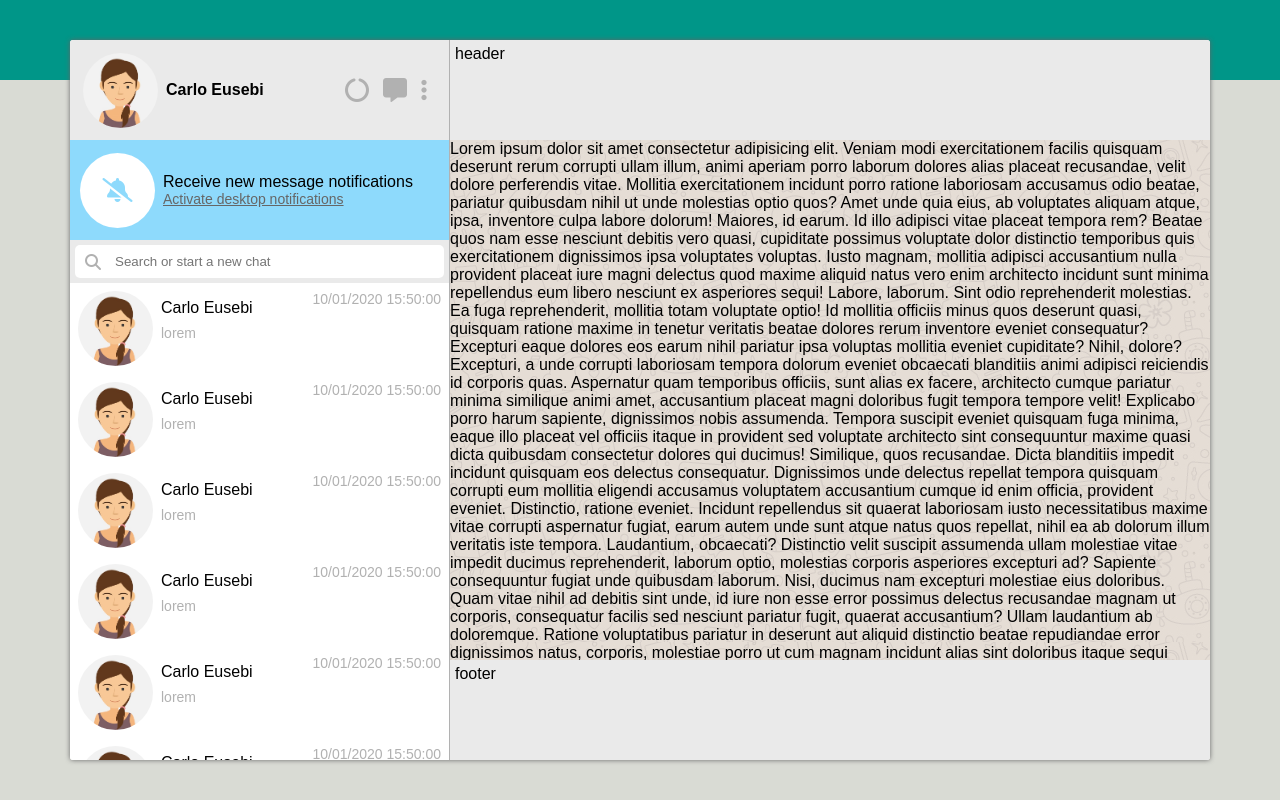
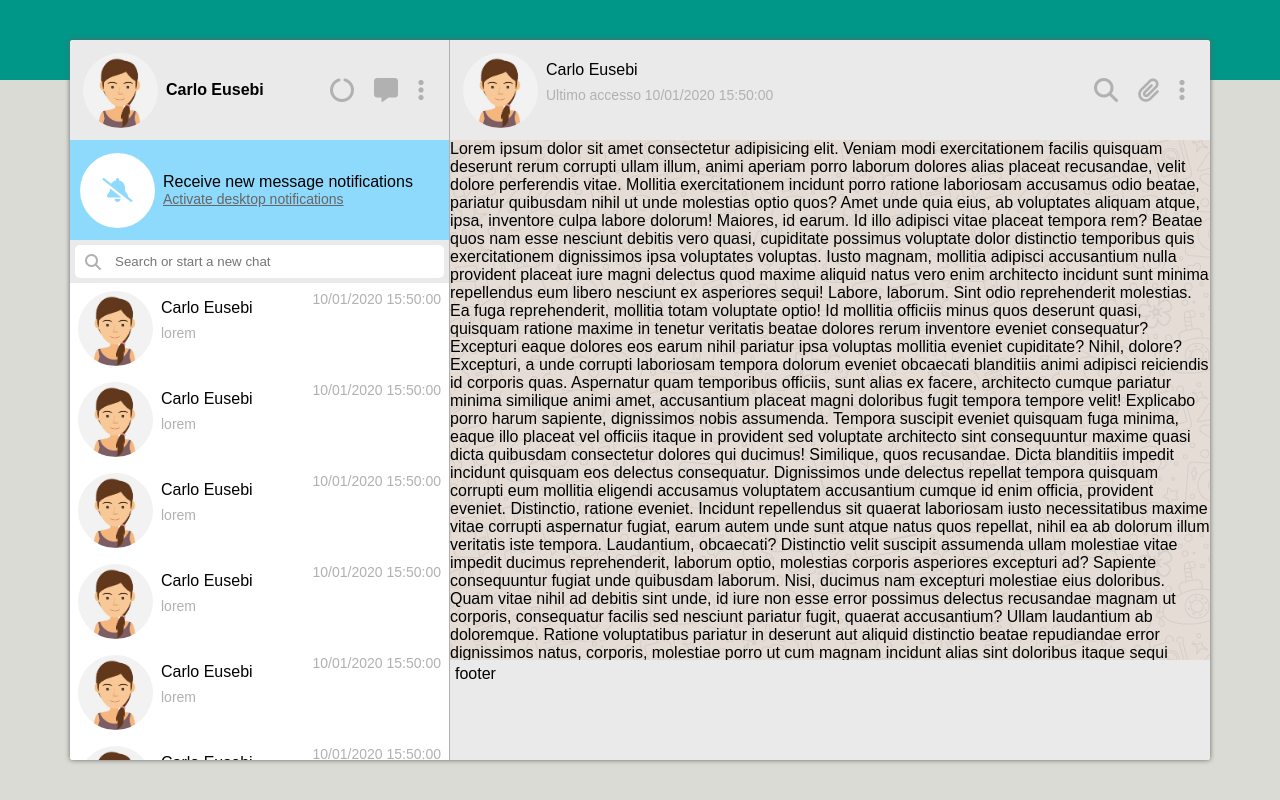
Before and after one commit to carloeusebi/vue-boolzapp, a plain HTML site: page index.html in a window 1280 px wide. Drawn offline with nearby package versions, Linux system fonts and the light colour scheme.

Commit message:
Styled chat header

```diff
--- a/index.html
+++ b/index.html
@@ -51,7 +51,7 @@
                             </p>
                         </div>
 
-                        <div class="profile-buttons">
+                        <div class="activity-buttons">
                             <i class="fa-solid fa-xl fa-circle-notch"></i>
                             <i class="fa-solid fa-xl fa-message"></i>
                             <i class="fa-solid fa-xl fa-ellipsis-vertical"></i>
@@ -316,9 +316,28 @@
 
                 <!-- CHAT PAGE -->
                 <section id="chat">
+
                     <!-- header -->
-                    <header>
-                        header
+                    <header class="d-flex justify-space-between">
+
+                        <!-- contact -->
+                        <div class="contact">
+                            <div class="avatar">
+                                <img src="img/avatar_io.jpg" alt="">
+                            </div>
+                            <div>
+                                <p class="name">Carlo Eusebi</p>
+                                <p class="last-access">Ultimo accesso 10/01/2020 15:50:00</p>
+                            </div>
+                        </div>
+
+                        <!-- chat buttons -->
+                        <div class="activity-buttons">
+                            <i class="fa-solid fa-xl fa-magnifying-glass"></i>
+                            <i class="fa-solid fa-xl fa-paperclip"></i>
+                            <i class="fa-solid fa-xl fa-ellipsis-vertical"></i>
+                        </div>
+
                     </header>
 
                     <div class="chat">
--- a/styles/styles.css
+++ b/styles/styles.css
@@ -75,6 +75,19 @@ body {
     text-align: right;
 }
 
+/** activity buttons */
+.activity-buttons {
+    display: flex;
+    color: var(--text-gray);
+    align-items: center;
+    padding: 10px;
+}
+
+.activity-buttons>i {
+    padding: 0 10px;
+    cursor: pointer;
+}
+
 /* ! MAIN PROPERTIES */
 
 main {
@@ -110,19 +123,6 @@ footer {
 
 #contacts>* {
     flex-shrink: 0;
-}
-
-/* header */
-.profile-buttons {
-    display: flex;
-    color: var(--text-gray);
-    align-items: center;
-    padding: 10px;
-}
-
-.profile-buttons>i {
-    padding: 0 7px;
-    cursor: pointer;
 }
 
 /* notifications */
```
